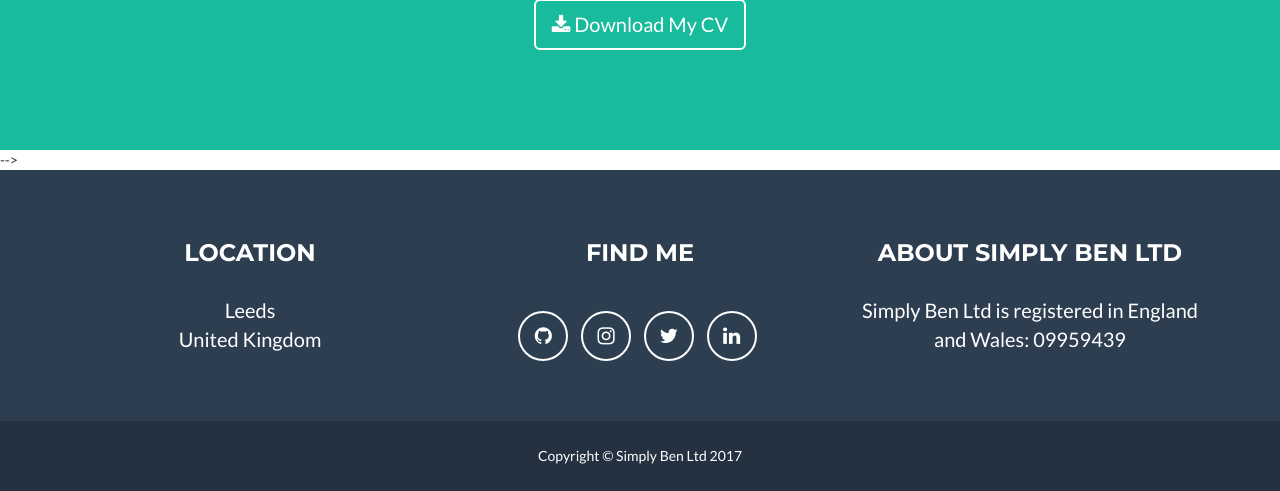
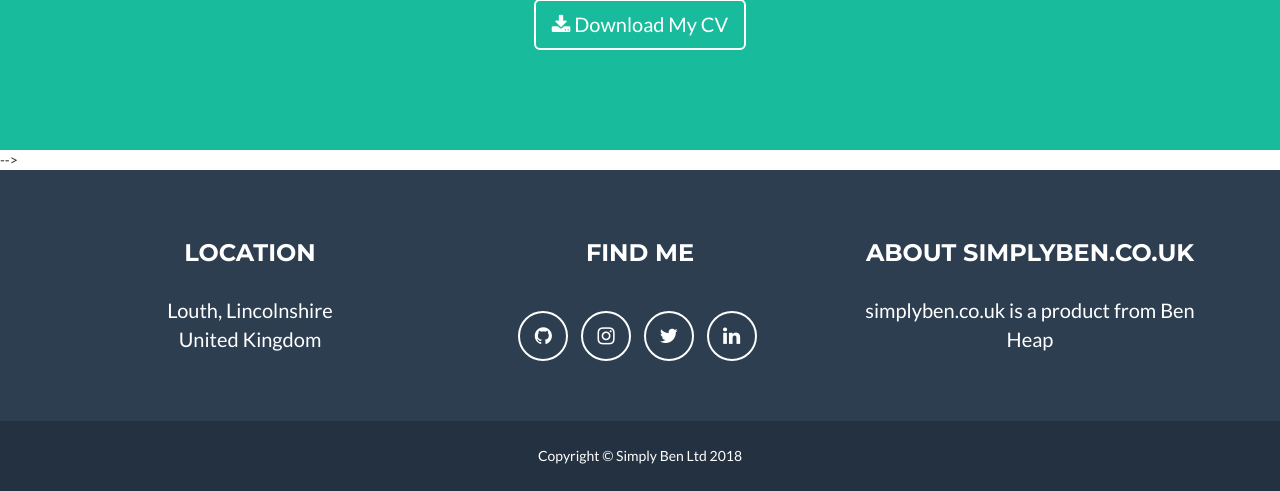
Before and after one commit to simplybenuk/simplyben, a Django app: page / in a window 1280 px wide. Shown: the part 2768-3259 px from the top of the page. Run offline with Django 3.2, Linux system fonts and the light colour scheme; some libraries are stand-ins or nearby versions.

Commit message:
updates to location and 2018

```diff
--- a/templates/base.html
+++ b/templates/base.html
@@ -77,7 +77,7 @@
                 <div class="row">
                     <div class="footer-col col-md-4">
                         <h3>Location</h3>
-                        <p>Leeds
+                        <p>Louth, Lincolnshire
                             <br>United Kingdom</p>
                     </div>
                     <div class="footer-col col-md-4">
@@ -105,8 +105,8 @@
 -->                        </ul>
                     </div>
                     <div class="footer-col col-md-4">
-                        <h3>About Simply Ben Ltd</h3>
-                        <p>Simply Ben Ltd is registered in England and Wales: 09959439</p>
+                        <h3>About simplyben.co.uk</h3>
+                        <p>simplyben.co.uk is a product from Ben Heap</p>
                     </div>
                 </div>
             </div>
@@ -115,7 +115,7 @@
             <div class="container">
                 <div class="row">
                     <div class="col-lg-12">
-                        Copyright &copy; Simply Ben Ltd 2017
+                        Copyright &copy; Simply Ben Ltd 2018
                     </div>
                 </div>
             </div>
```
